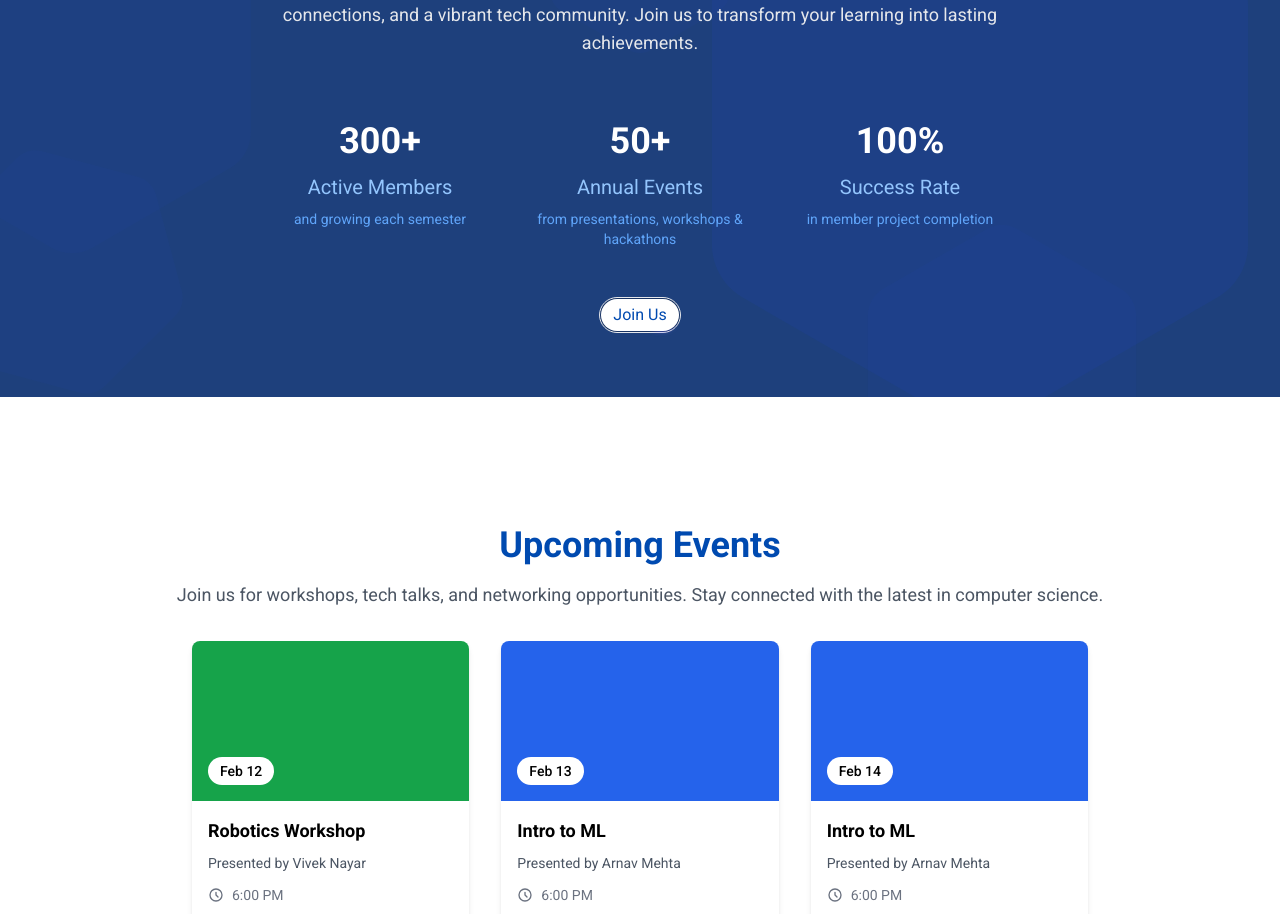
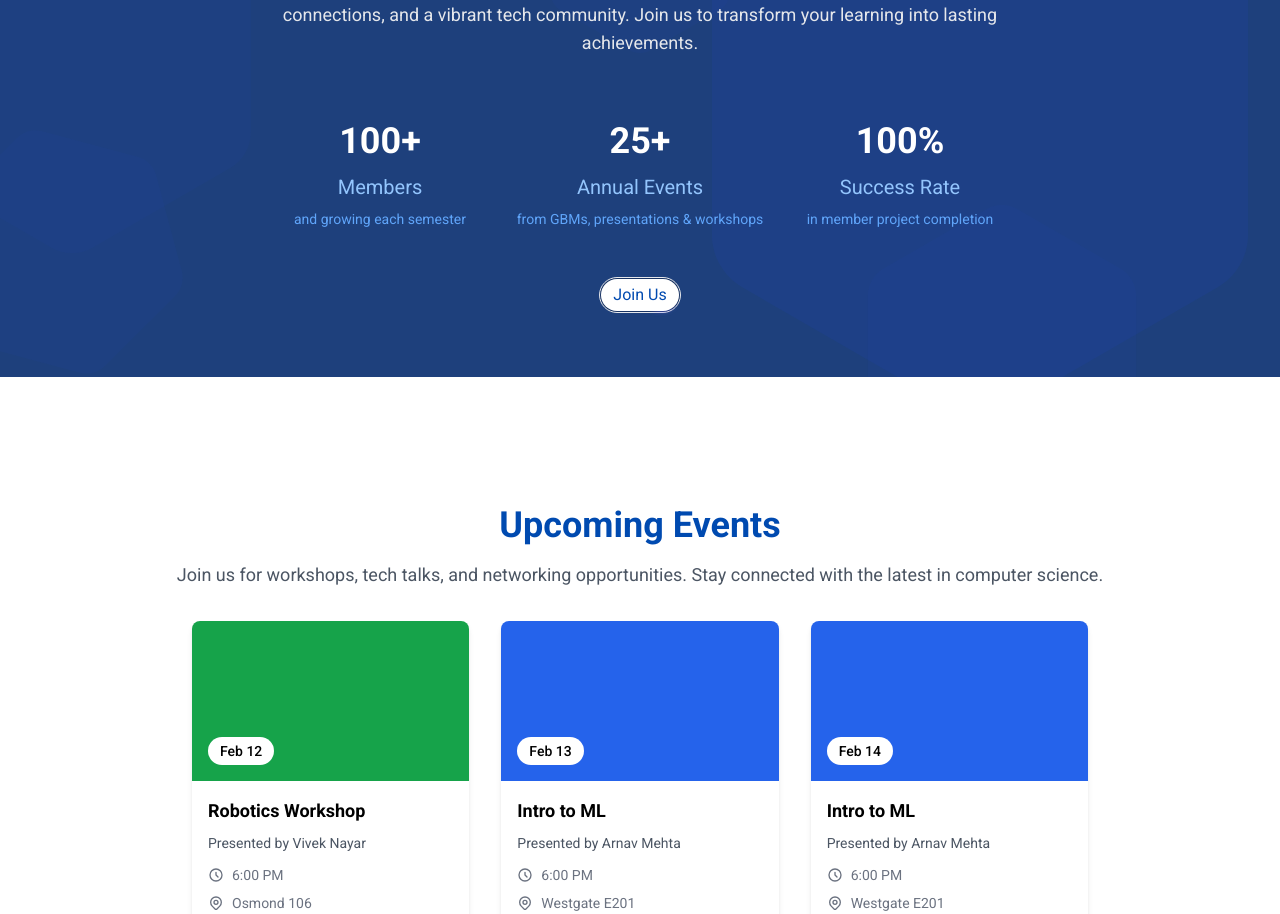
Before and after one commit to acmpsu/website, a Next.js app: page / in a window 1280 px wide. Shown: the part 1260-2174 px from the top of the page. Built offline with nearby package versions, Linux system fonts and the light colour scheme.

Commit message:
update stats

```diff
--- a/app/page.tsx
+++ b/app/page.tsx
@@ -192,16 +192,16 @@ export default function Home() {
             {/* Stats Grid */}
             <div className="grid grid-cols-1 gap-3 sm:grid-cols-3">
               <AnimatedStat
-                end={300}
+                end={100}
                 suffix="+"
-                title="Active Members"
+                title="Members"
                 subtitle="and growing each semester"
               />
               <AnimatedStat
-                end={50}
+                end={25}
                 suffix="+"
                 title="Annual Events"
-                subtitle="from presentations, workshops & hackathons"
+                subtitle="from GBMs, presentations & workshops"
               />
               <AnimatedStat
                 end={100}
```
